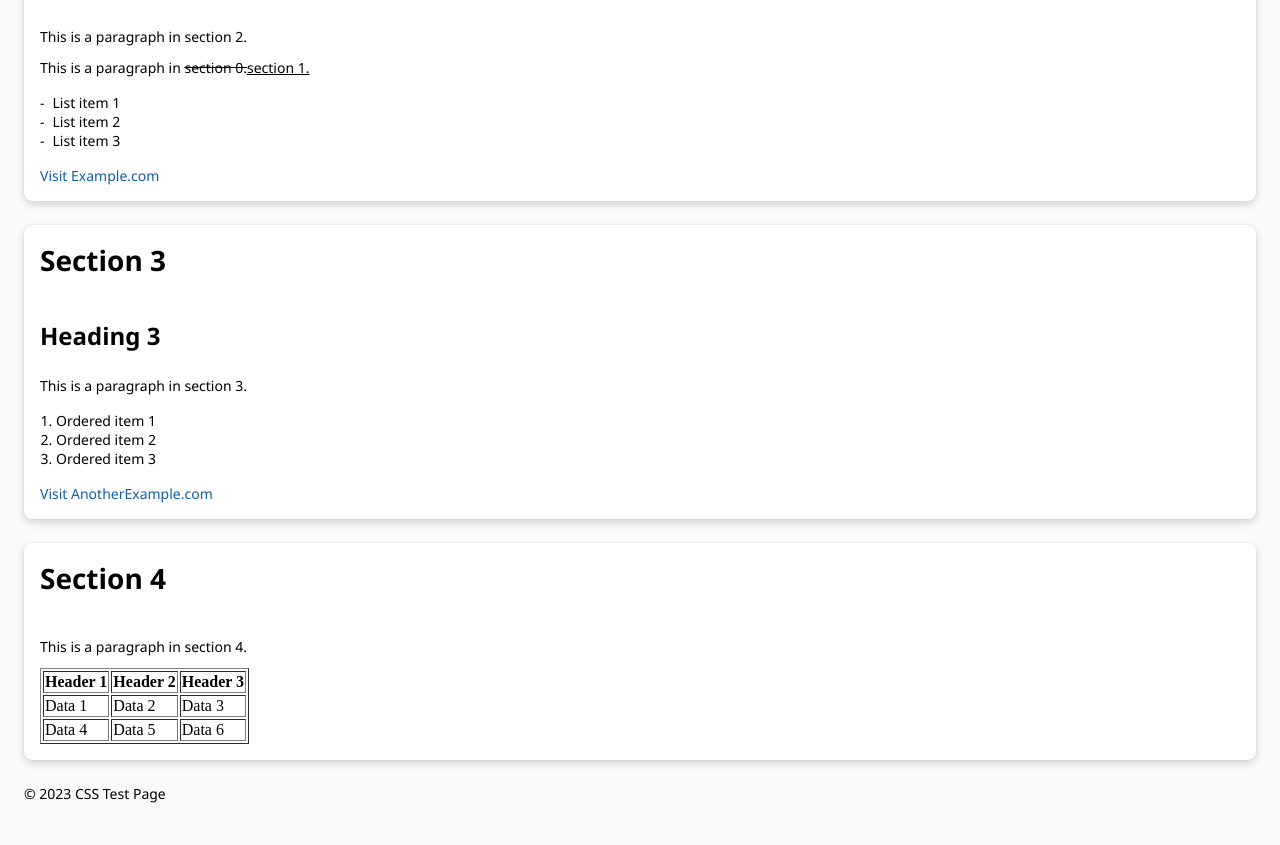
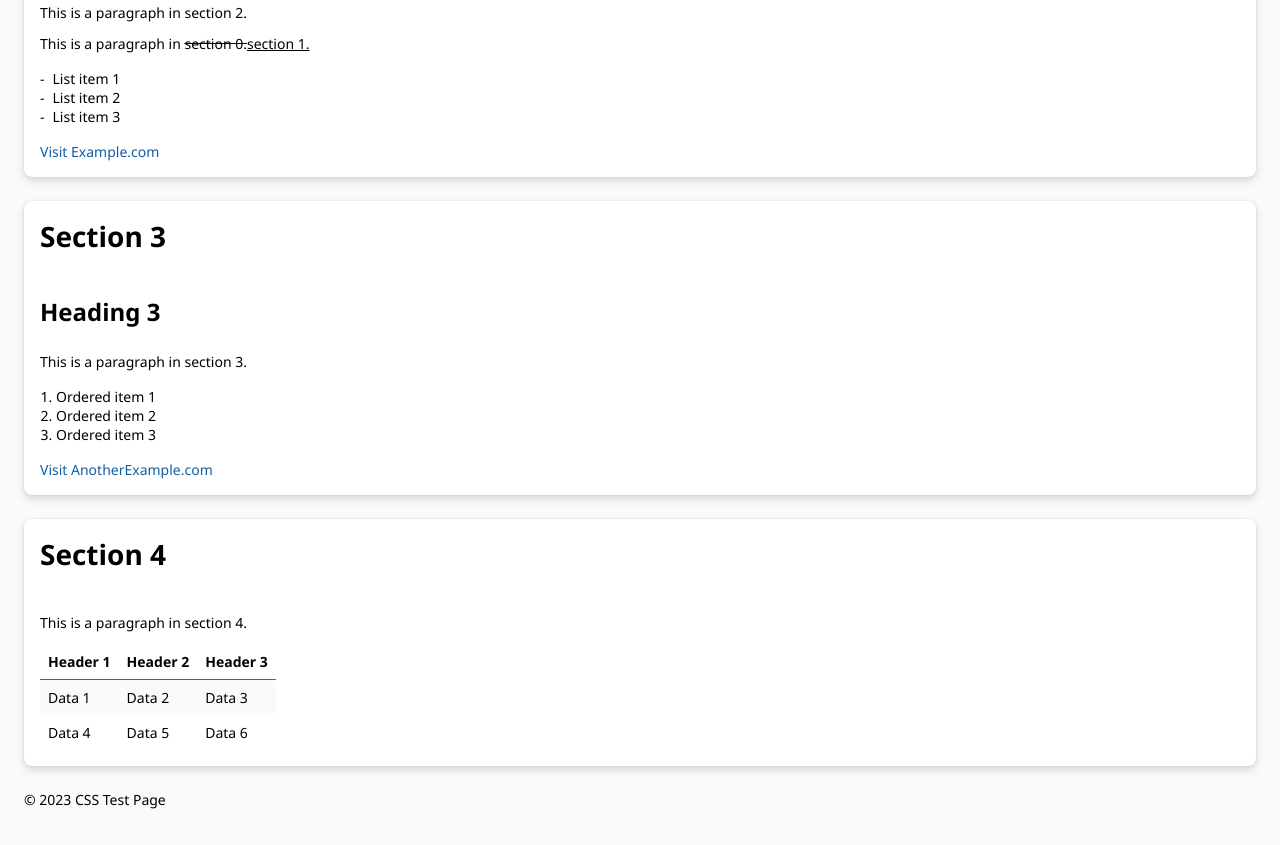
Before and after one commit to Supertolek/winui3-stylesheet, a plain HTML site: page index.html in a window 1280 px wide. Shown: the part 766-1611 px from the top of the page. Drawn offline with Linux system fonts and the light colour scheme.

Commit message:
Refactor table styles and update CSS selectors for headings and links

```diff
--- a/index.html
+++ b/index.html
@@ -64,7 +64,7 @@
         <section>
             <h2>Section 4</h2>
             <p>This is a paragraph in section 4.</p>
-            <table border="1">
+            <table>
                 <thead>
                     <tr>
                         <th>Header 1</th>
--- a/styles/components/heading.css
+++ b/styles/components/heading.css
@@ -7,7 +7,7 @@ h1 {
     font-size: 32px;
     color: var(--color-grey-black);
 }
-h1:nth-last-child(1) {
+h1:last-child {
     margin-bottom: 0px;
 }
 
@@ -20,10 +20,10 @@ h2 {
     font-size: 28px;
     color: var(--color-grey-black);
 }
-h2:nth-child(1) {
+h2:first-child {
     margin-top: 0px;
 }
-h2:nth-last-child(1) {
+h2:last-child {
     margin-bottom: 0px;
 }
 
--- a/styles/components/link.css
+++ b/styles/components/link.css
@@ -9,7 +9,7 @@ a {
     color: var(--brand-foreground-link-rest);
     text-decoration: none;
 }
-a:nth-last-child(1) {
+a:last-child {
     margin-right: 0px;
 }
 
--- a/styles/components/menu.css
+++ b/styles/components/menu.css
@@ -1,11 +1,11 @@
 menu {
     /* Position */
-    margin: 0px 0px 24px 0px;
+    margin: 0px 0px 0px 0px;
     padding: 16px;
     display: flex;
     column-gap: 8px;
     /* Display */
-    background-color: var(--color-grey-96);
+    background-color: var(--neutral-background-2-rest);
     box-shadow: 0px 4px 8px 0px #00000024, 0px 0px 2px 0px #0000001F;
     border: none;
     border-radius: 8px;
@@ -15,7 +15,7 @@ menu {
 
 menu li {
     /* Position */
-    margin: 0px 12px 0px 0px;
+    margin: 0px 0px 0px 0px;
     padding: 5px 12px 7px 12px;
     /* Display */
     background-color: var(--brand-background-1-rest);
--- /dev/null
+++ b/styles/components/table.css
@@ -0,0 +1,55 @@
+table {
+    /* Position */
+    border: none;
+    border-collapse: collapse;
+    border-spacing: 8px;
+}
+
+tr {
+    /* Position */
+    padding: 8px;
+    /* Display */
+    border: none;
+    border-radius: 8px; /* Add this line */
+}
+table tbody tr:nth-child(odd) {
+    background-color: var(--neutral-background-2-rest);
+
+}
+
+th {
+    /* Position */
+    padding: 8px;
+    /* Display */
+    border: none;
+    border-bottom: 1px solid var(--neutral-stroke-accessible-rest);
+    /* Text */
+    font-family:'Segoe UI', Tahoma, Geneva, Verdana, sans-serif;
+    font-weight: 600;
+    font-size: 14px;
+    text-align: start;
+}
+
+td {
+    /* Position */
+    padding: 8px;
+    /* Display */
+    border: none;
+    /* Text */
+    font-family:'Segoe UI', Tahoma, Geneva, Verdana, sans-serif;
+    font-weight: 400;
+    font-size: 14px;
+}
+
+tr td:first-child {
+    border-top-left-radius: 4px;
+    border-bottom-left-radius: 4px;
+}
+tr td:last-child {
+    border-top-right-radius: 4px;
+    border-bottom-right-radius: 4px;
+}
+tr:first-child td:first-child, td:last-child {
+    border-top-left-radius: 0px;
+    border-top-right-radius: 0px;
+}
--- a/styles/index.css
+++ b/styles/index.css
@@ -9,3 +9,4 @@
 @import url("components/text.css");
 @import url("components/panel.css");
 @import url("components/menu.css");
+@import url("components/table.css");
```
